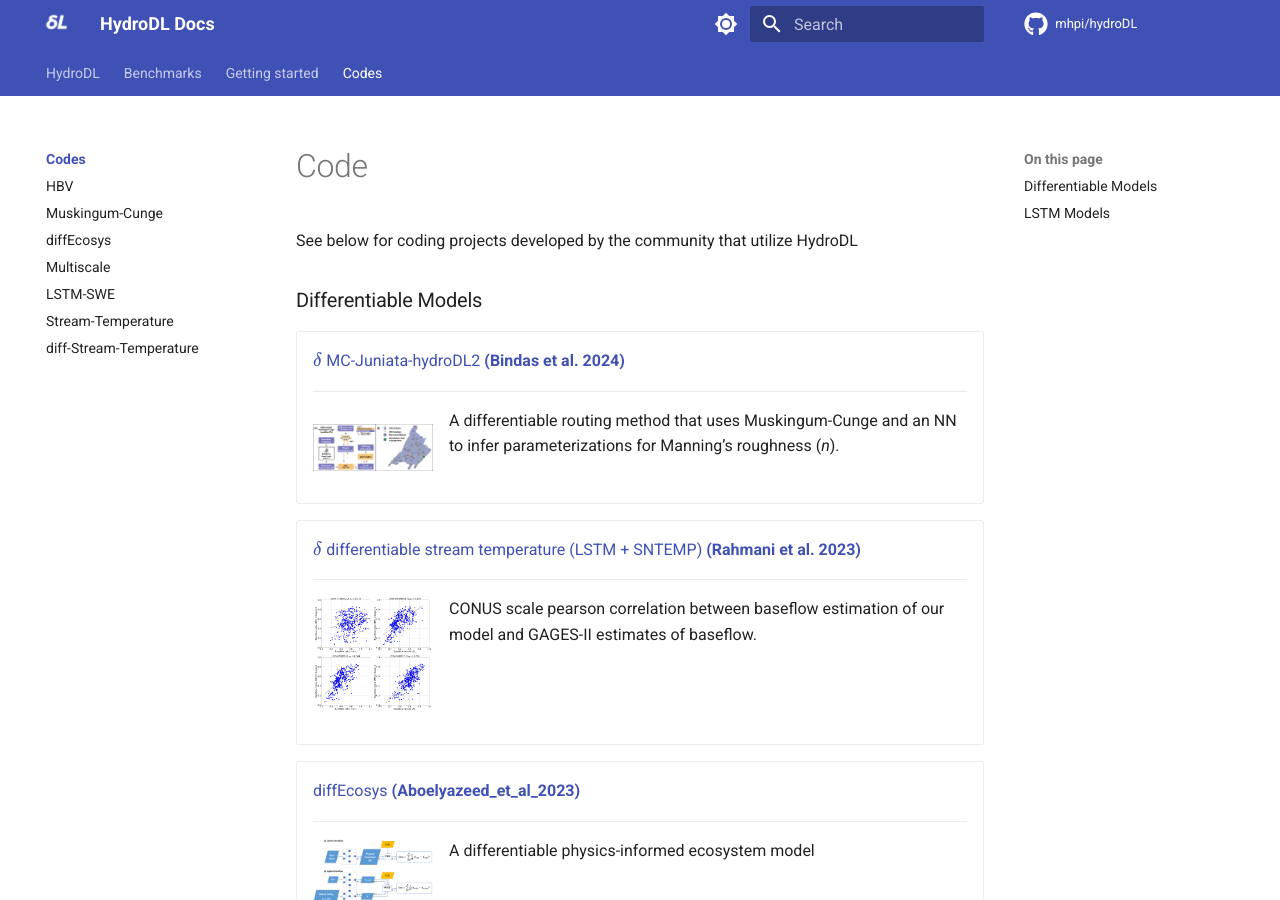
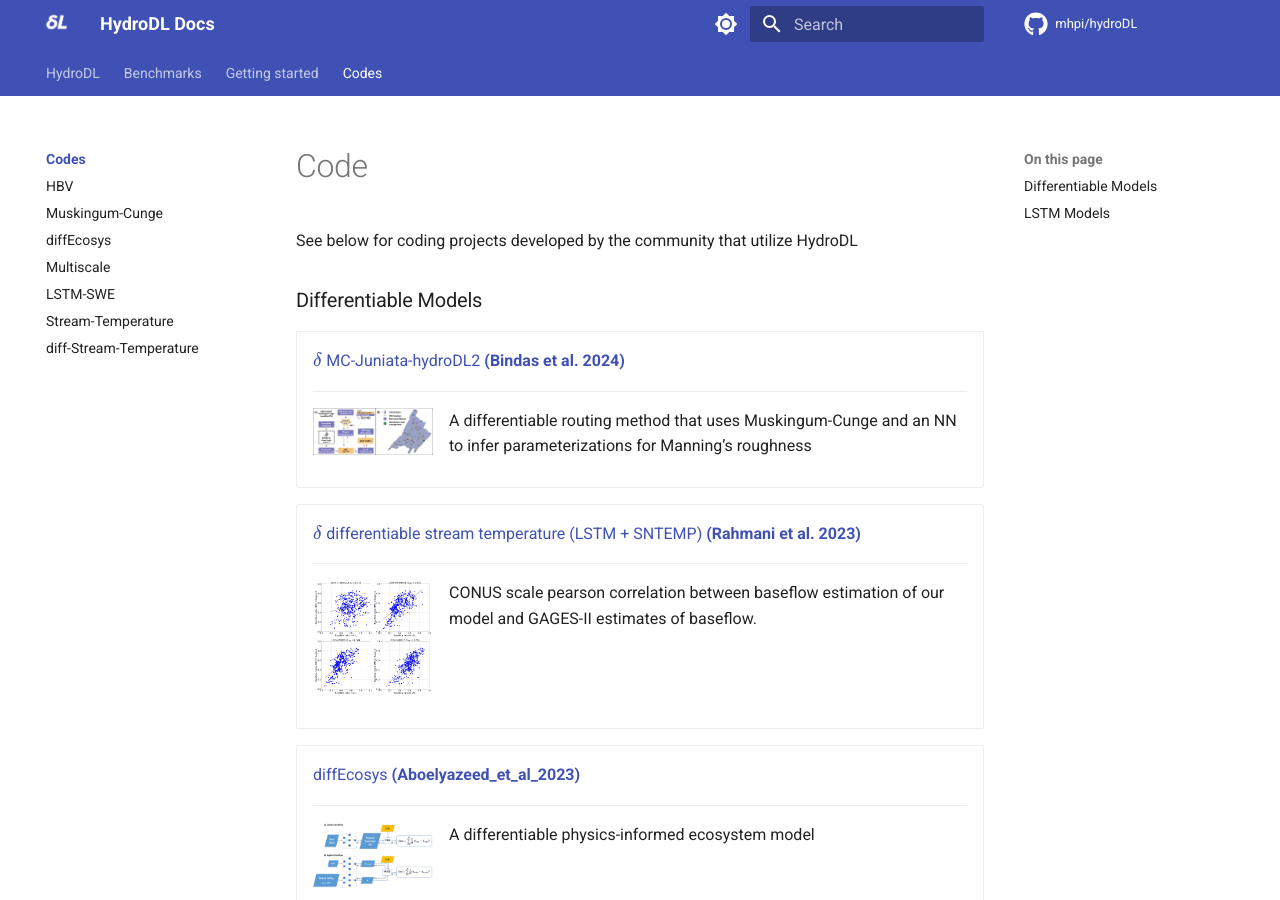
Before and after one commit to mhpi/mhpi.github.io, an MkDocs documentation site: the page built from docs/codes/index.md, in a window 1280 px wide and 900 px high. Built offline with MkDocs 1.6.1 and Material for MkDocs 9.7.7, drawn with Linux system fonts in a browser that asks for light colours; a script that is not in the unit is left out; comment, search, counter and statistics services are not loaded.

```diff
--- a/docs/codes/index.md
+++ b/docs/codes/index.md
@@ -3,7 +3,6 @@
 See below for coding projects developed by the community that utilize HydroDL
 
 ### Differentiable Models
-
 
 <div class="result" markdown>
   <div class="grid cards" markdown>
@@ -12,7 +11,7 @@ See below for coding projects developed by the community that utilize HydroDL
 
     ---
 ![Manning's n recovery against USGS Data](../assets/project-figures/wrcr27009-fig-0001-m.jpg){align="left" width="120"}
-A differentiable routing method that uses Muskingum-Cunge and an NN to infer parameterizations for Manning’s roughness (_n_).
+A differentiable routing method that uses Muskingum-Cunge and an NN to infer parameterizations for Manning’s roughness
 
 
   </div>
```
Also changed, not shown: docs/codes/bindas_2023.md (+1 -0 lines).
